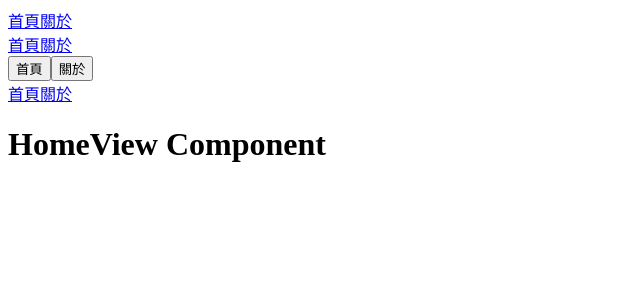
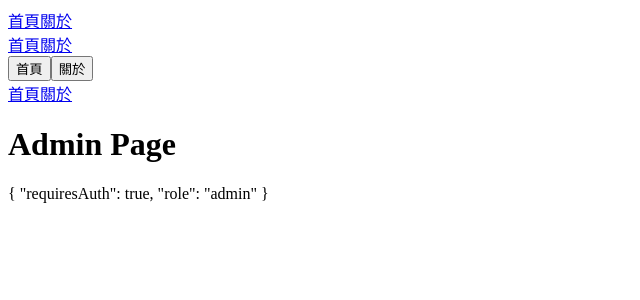
Before and after one commit to awdr74100/vue-composition-ts-routing, a Vue app: page /admin in a window 1280 px wide. Before the commit this address led to /. Shown: the top 300 px of the page, without its empty margins (0-640 px from the left). Built offline with nearby package versions, Linux system fonts and the light colour scheme.

Commit message:
Update ...

```diff
--- a/src/router/index.ts
+++ b/src/router/index.ts
@@ -38,6 +38,12 @@ const router = createRouter({
       props: (route) => ({ id: route.params.id + 'z', title: 'Bang Bone' }),
     },
     {
+      path: '/admin',
+      name: 'admin',
+      meta: { requiresAuth: true, role: 'admin' },
+      component: () => import('@/views/AdminView.vue'),
+    },
+    {
       path: '/:pathMatch(.*)*',
       redirect: '/',
     },
--- /dev/null
+++ b/src/views/AdminView.vue
@@ -0,0 +1,8 @@
+<template>
+  <h1>Admin Page</h1>
+  <p>{{ $route.meta }}</p>
+</template>
+
+<script setup lang="ts"></script>
+
+<style></style>
```
